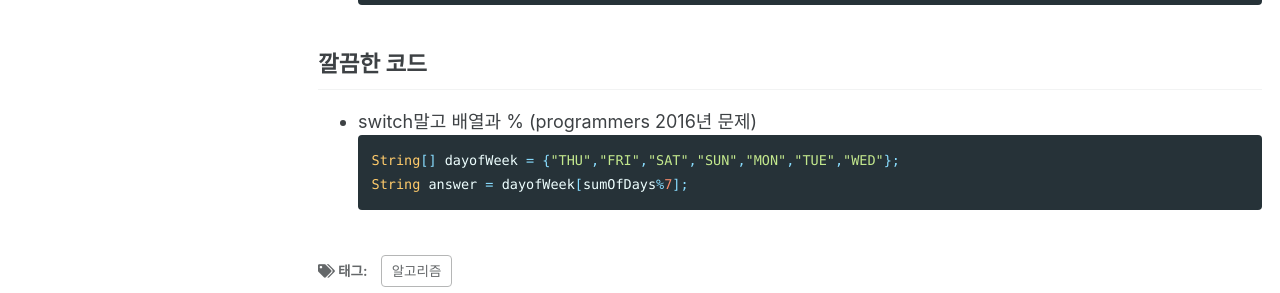
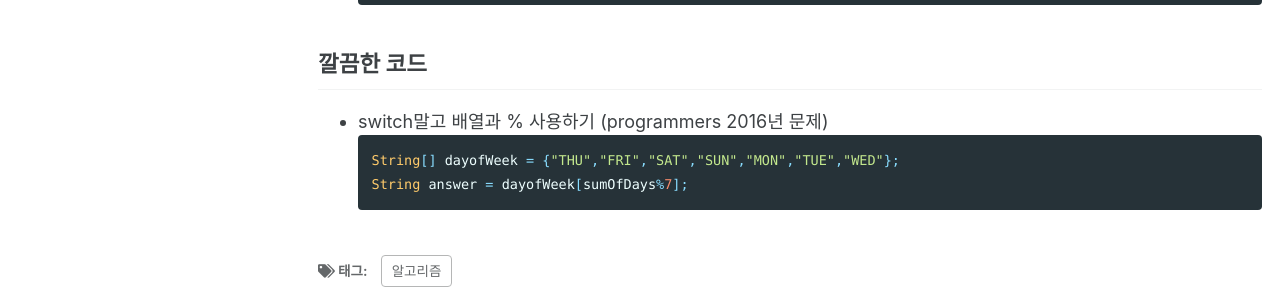
Before and after one commit to maenguin/maenguin.github.io, a Jekyll site: the page built from _posts/2020-12-01-algorithm-study.md, in a window 1280 px wide. Shown: the part 728-1021 px from the top of the page. Built offline with Jekyll 4.4.1, drawn with Linux system fonts in a browser that asks for light colours; cached includes are drawn as plain includes.

Commit message:
Update 2020-12-01-algorithm-study.md

````diff
--- a/_posts/2020-12-01-algorithm-study.md
+++ b/_posts/2020-12-01-algorithm-study.md
@@ -33,7 +33,7 @@ while(itor.hasNext()){
 
 ## 깔끔한 코드
 
-* switch말고 배열과 % (programmers 2016년 문제)
+* switch말고 배열과 % 사용하기 (programmers 2016년 문제)
 ```java
 String[] dayofWeek = {"THU","FRI","SAT","SUN","MON","TUE","WED"};
 String answer = dayofWeek[sumOfDays%7];
````
